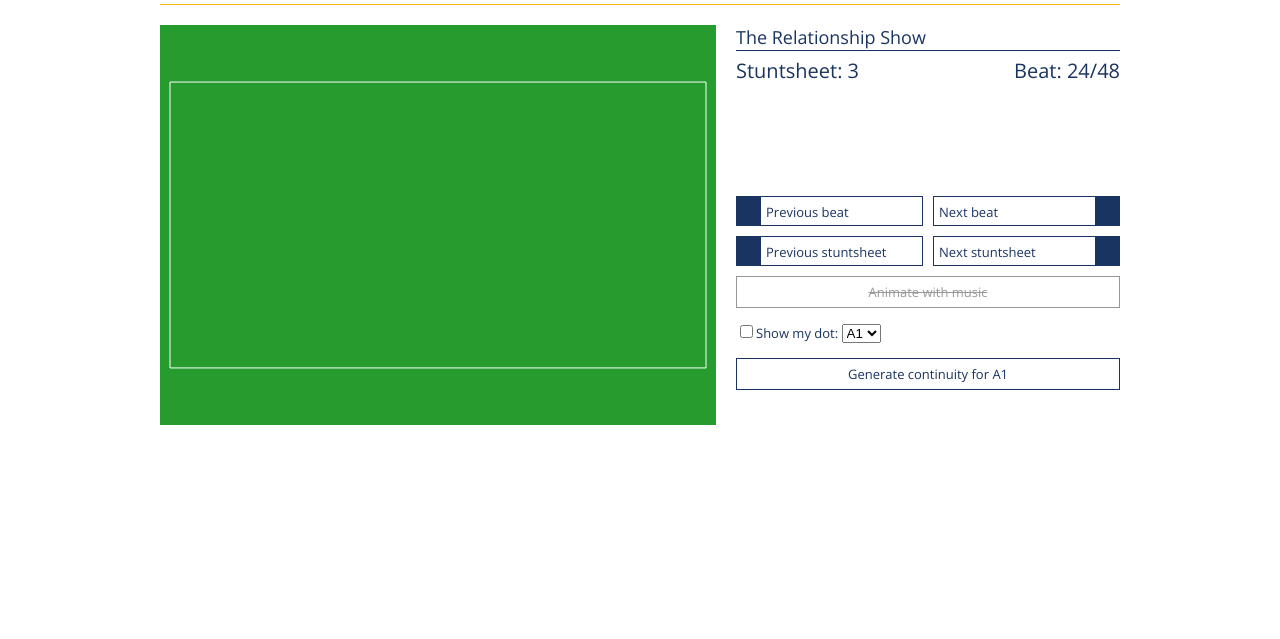
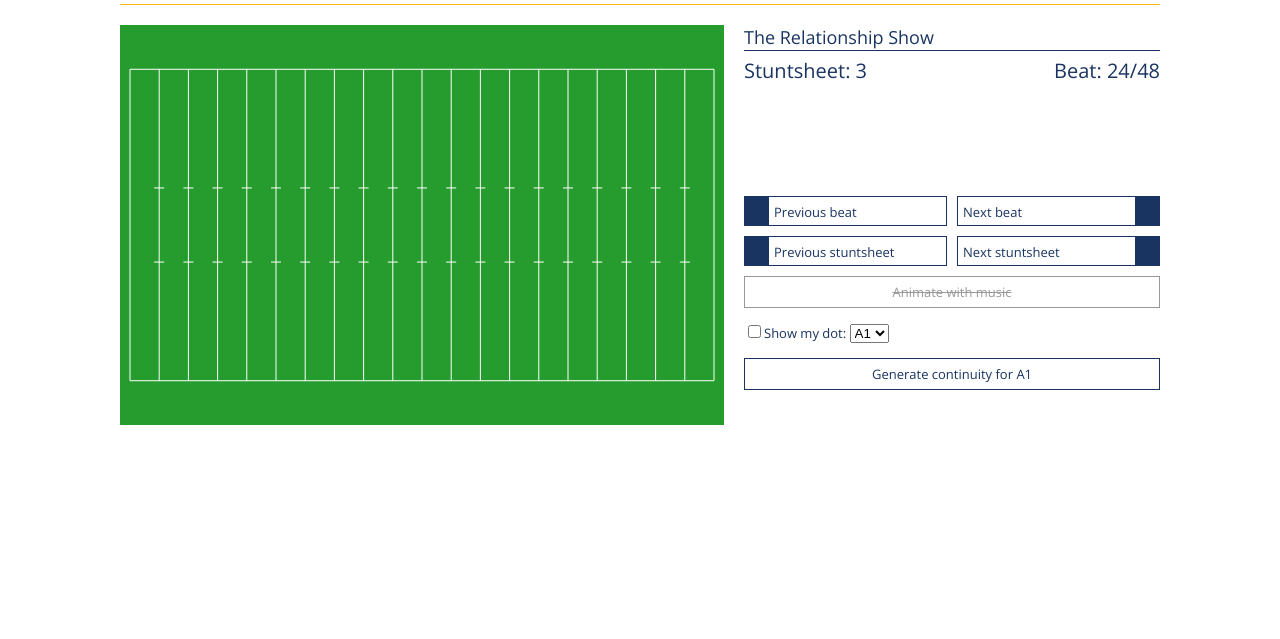
Before and after one commit to calband/calchart-viewer, a website with bundled scripts: page app/index.html in a window 1280 px wide. Shown: the part 161-800 px from the top of the page. Built offline with nearby package versions, Linux system fonts and the light colour scheme.

Commit message:
draw yardlines and hash marks

```diff
--- a/app/css/app.less
+++ b/app/css/app.less
@@ -17,7 +17,7 @@
     clear: both;
 }
 
-@main-width: 960px;
+@main-width: 1040px;
 .container {
     width: @main-width;
     margin: 0 auto;
--- a/app/css/graph.less
+++ b/app/css/graph.less
@@ -2,6 +2,6 @@
 	fill: #269C2E;
 }
 
-.endline {
+.endline, .yardline, .hash {
 	stroke: white;
 }
--- a/app/js/viewer/Grapher.js
+++ b/app/js/viewer/Grapher.js
@@ -38,13 +38,13 @@ Grapher.COLLEGE_FIELD_ASPECT_RATIO = 0.5333;
  * field.
  * @type {int}
  */
-Grapher.COLLEGE_FIELD_STEPS_HORIZONTAL = 84;
+Grapher.COLLEGE_FIELD_STEPS_HORIZONTAL = 160;
 
 /**
  * How many steps there are vertically across a regular college football field.
  * @type {int}
  */
-Grapher.COLLEGE_FIELD_STEPS_VERTICAL = 160;
+Grapher.COLLEGE_FIELD_STEPS_VERTICAL = 84;
 
 /**
  * Sets the type of field that the show will be performed on.
@@ -141,6 +141,27 @@ Grapher.prototype._getHorizontalStepScale = function (svgWidth, fieldPadding) {
         .range([fieldPadding.left, svgWidth - fieldPadding.right]);
 };
 
+/**
+ * Return an array which contains the number of steps from the left side of a
+ * college football field for each yardline in [5, 10, ... 50, 45, ... 10, 5].
+ * For example, if we wanted to know how many steps from the left side of the
+ * field the left 10 yardline was, then we would look at the second value in
+ * the returned array of ints.
+ * @return {Array<int>} the array of step offsets.
+ */
+Grapher.prototype._generateYardlineSteps = function () {
+    var rtn = [];
+    for (var i = 8; i < 160; i += 8) {
+        rtn.push(i);
+    }
+    return rtn;
+};
+
+/**
+ * Draw, on this Grapher's draw target, an svg containing a representation of
+ * a college football field, with a background, borders, yardlines (without
+ * numbers) and hash marks.
+ */
 Grapher.prototype._drawCollegeField = function() {
     // remove any preexisting svgs
     this._drawTarget.find("svg").remove();
@@ -162,9 +183,9 @@ Grapher.prototype._drawCollegeField = function() {
     svg.append("g")
         .attr("class", "field-wrap")
         .append("rect")
-        .attr("class", "field")
-        .attr("width", svgWidth)
-        .attr("height", svgHeight);
+            .attr("class", "field")
+            .attr("width", svgWidth)
+            .attr("height", svgHeight);
 
     var svgContentWidth = svgWidth - fieldPadding.left - fieldPadding.right;
     var yScale = this._getVerticalStepScale(svgContentWidth, svgHeight);
@@ -199,6 +220,43 @@ Grapher.prototype._drawCollegeField = function() {
         // and the x coords are the edges of the x scale
         .attr("x1", xScale(0))
         .attr("x2", xScale(Grapher.COLLEGE_FIELD_STEPS_HORIZONTAL));
+
+    // append the yardlines
+    var yardLineSteps = this._generateYardlineSteps();
+    console.log(yardLineSteps);
+    svg.append("g")
+        .attr("class", "yardlines-wrap")
+        .selectAll("line.yardline")
+        .data(yardLineSteps)
+        .enter()
+        .append("line")
+            .attr("class", "yardline")
+            .attr("x1", xScale)
+            .attr("x2", xScale)
+            .attr("y1", yScale(0))
+            .attr("y2", yScale(Grapher.COLLEGE_FIELD_STEPS_VERTICAL));
+
+    /**
+     * How wide, in pixels, a hashmark is.
+     * @type {int}
+     */
+    var hashWidth = 10; // pixels
+
+    // draw hash marks
+    var hashSteps = [32, 52];
+    hashSteps.forEach(function (value) {
+        svg.append("g")
+            .attr("class", "hashes-wrap")
+            .selectAll("line.hash")
+            .data(yardLineSteps)
+            .enter()
+            .append("line")
+                .attr("class", "hash")
+                .attr("y1", yScale(value))
+                .attr("y2", yScale(value))
+                .attr("x1", function (d) { return xScale(d) - (hashWidth / 2); })
+                .attr("x2", function (d) { return xScale(d) + (hashWidth / 2); });
+    });
 };
 
 
```
Also changed, not shown: app/build/css/app.css, app/build/css/graph.css, app/build/js/application.js.
